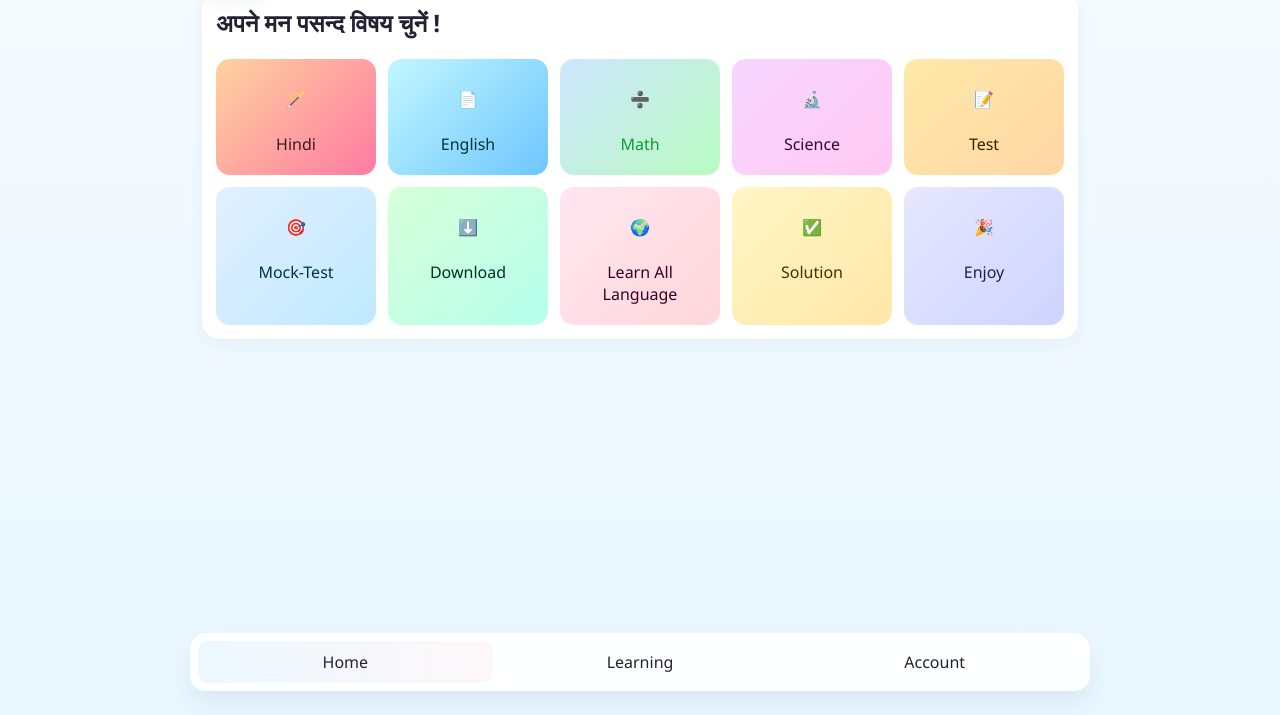
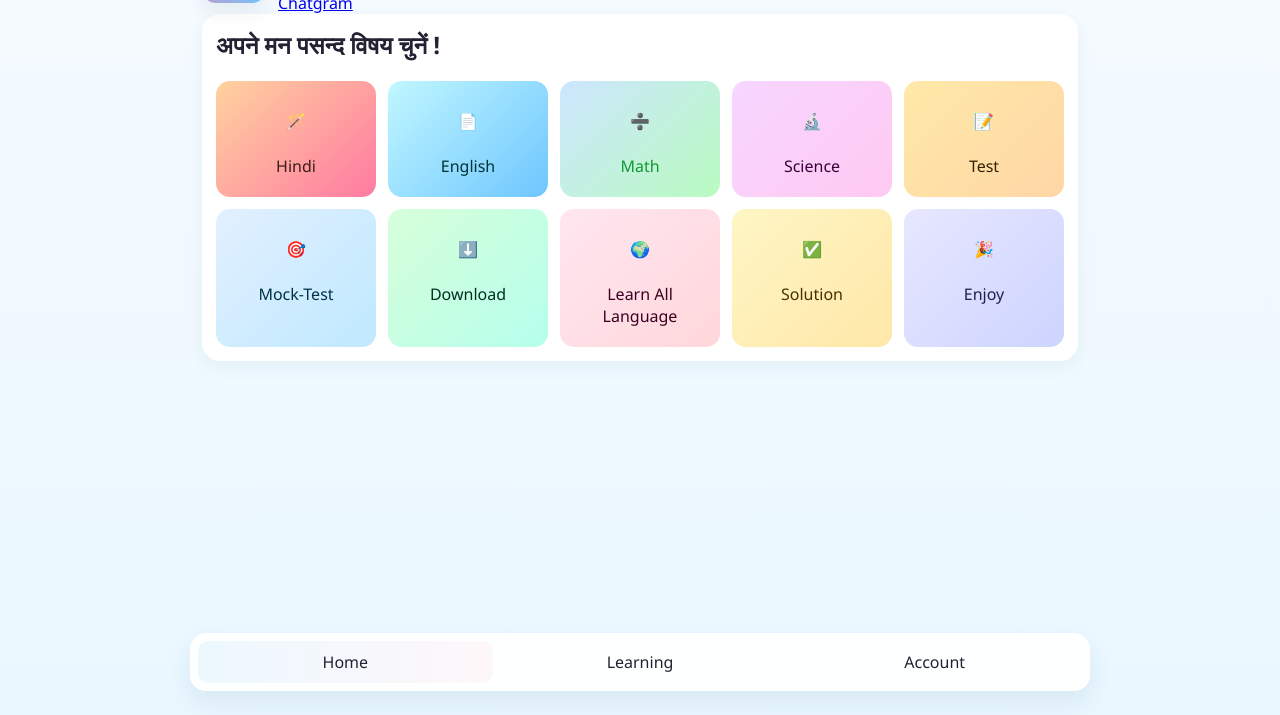
Before and after one commit to smartappo/App, a plain HTML site: page home.html in a window 1280 px wide. Shown: the part 97-812 px from the top of the page. Drawn offline with Linux system fonts and the light colour scheme.

Commit message:
home.html

```diff
--- a/home.html
+++ b/home.html
@@ -58,6 +58,7 @@
       <div>
         <h1> Smart Learn</h1>
         <p class="lead">Arun &amp; WIDA PLATFORM</p>
+        <a href="https://fixappdevoloper.github.io/Chatgram">Chatgram</a>
       </div>
     </header>
     <main class="card">
```
